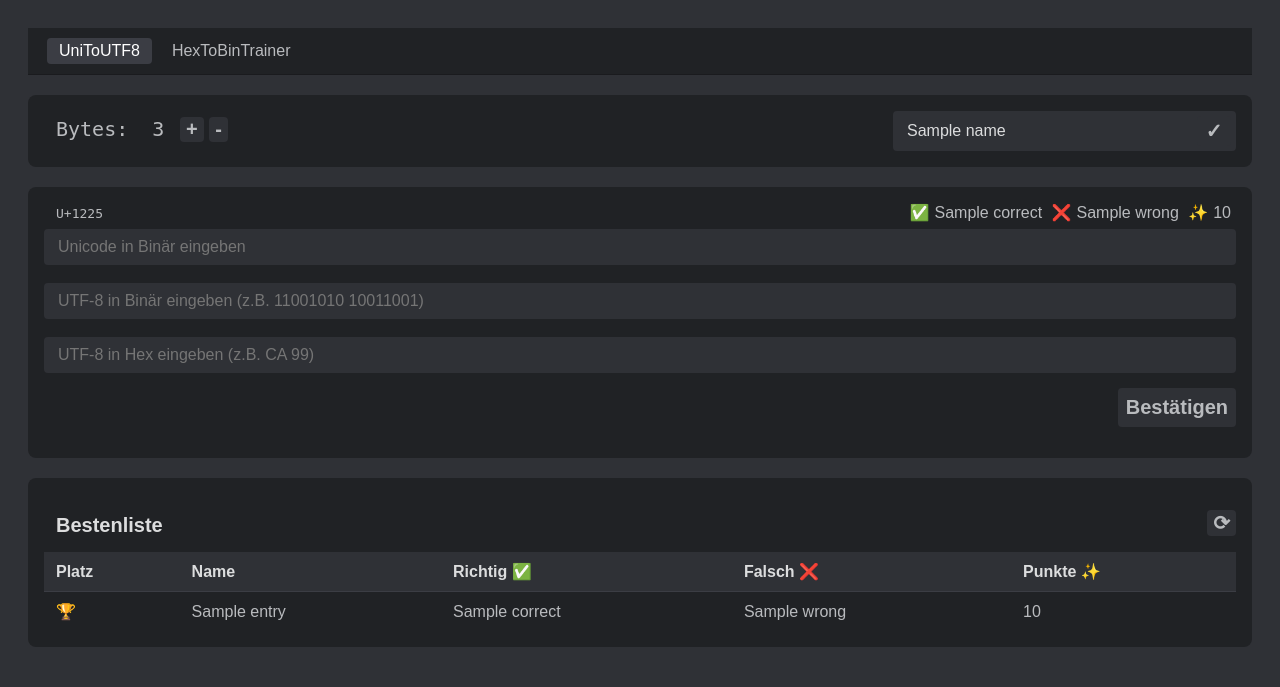
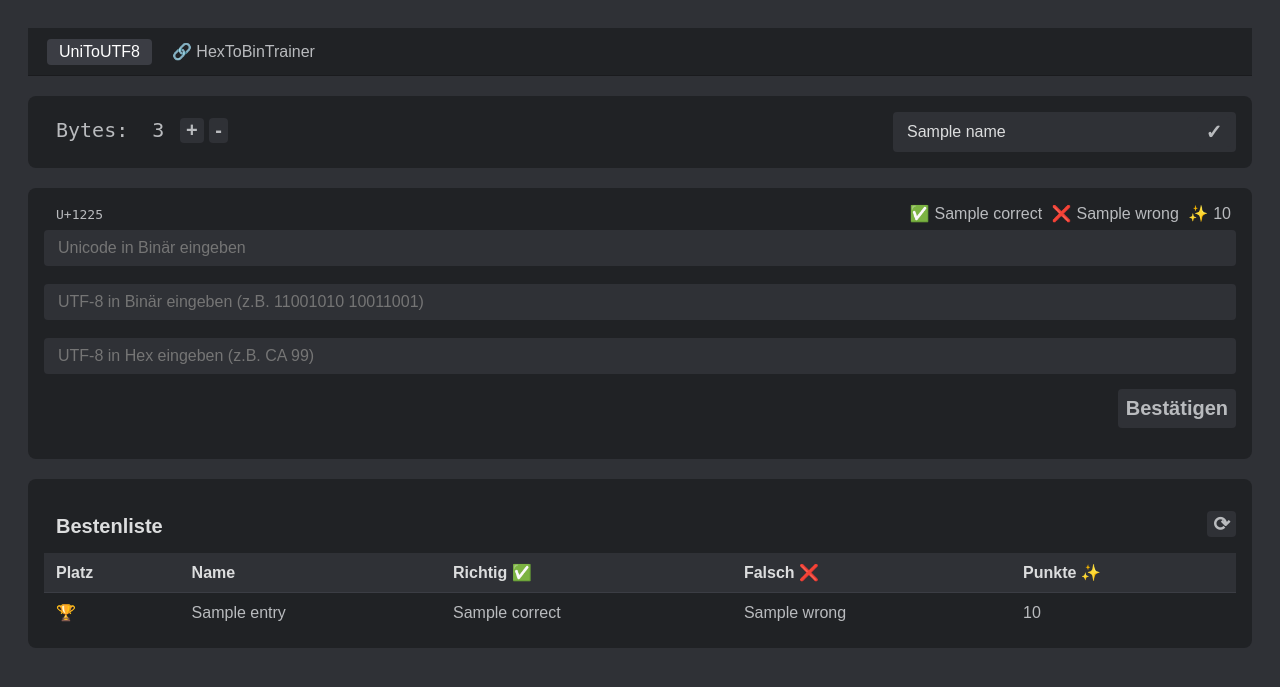
Before and after one commit to habnixzutun/unicodeToUTF8Trainer, a Flask app: template templates/index.html in a window 1280 px wide. Shown: the top 687 px of the page. Run offline with Flask 3, Linux system fonts and the light colour scheme; the template is opened without the code that fills it: most values are stand-ins (such as "Sample title", 1, 10 or a date in 2020).

Commit message:
add link emoji

```diff
--- a/templates/index.html
+++ b/templates/index.html
@@ -12,7 +12,7 @@
         <div class="container">
             <nav class="tab-nav">
                 <a href="" class="tab-item active">UniToUTF8</a>
-                <a href="" class="tab-item">HexToBinTrainer</a>
+                <a href="" class="tab-item">&#x1F517; HexToBinTrainer</a>
             </nav>
         </div>
         <!-- Ende Nav Bar -->
```
